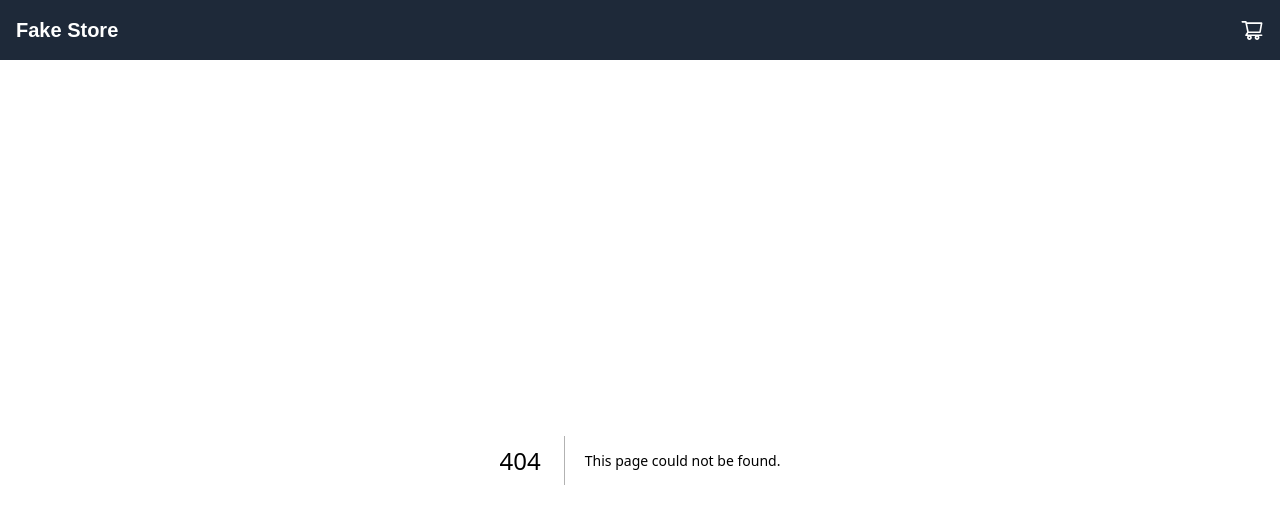
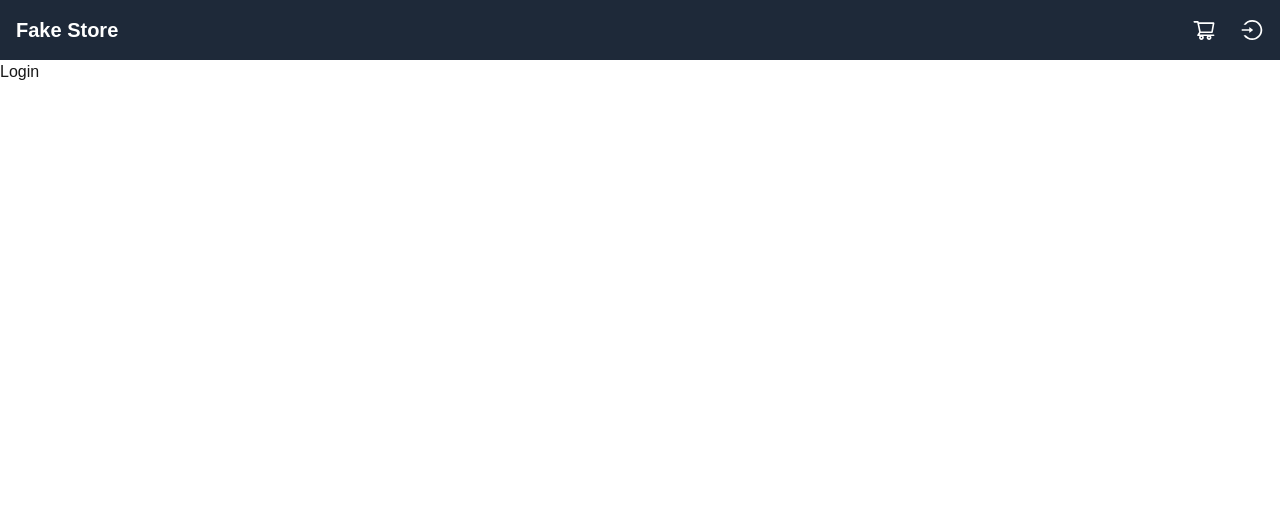
Before and after one commit to Akkuro/simple-store, a Next.js app in the folder fake-store-app/: page /login in a window 1280 px wide. Before the commit this address had no page. Shown: the top 524 px of the page. Built offline with nearby package versions, Linux system fonts and the light colour scheme.

Commit message:
Scaffold login page

```diff
--- /dev/null
+++ b/fake-store-app/src/app/login/page.tsx
@@ -0,0 +1,15 @@
+"use client";
+import { useAuth } from "@/contexts/AuthContext";
+import React from "react";
+
+const LoginPage: React.FC<undefined> = () => {
+  const {  } = useAuth();
+
+  return (
+    <div>
+        Login
+    </div>
+  );
+};
+
+export default LoginPage;
--- a/fake-store-app/src/components/Navbar.tsx
+++ b/fake-store-app/src/components/Navbar.tsx
@@ -1,5 +1,5 @@
 import Link from "next/link";
-import { AiOutlineShoppingCart } from "react-icons/ai";
+import { AiOutlineLogin, AiOutlineShoppingCart } from "react-icons/ai";
 
 export default function Navbar() {
   return (
@@ -8,9 +8,14 @@ export default function Navbar() {
         <Link href="/">
           <span className="text-xl font-bold cursor-pointer">Fake Store</span>
         </Link>
-        <Link href="/cart">
-          <AiOutlineShoppingCart className="text-2xl cursor-pointer" />
-        </Link>
+        <div className="flex gap-6 justify-between">
+            <Link href="/cart">
+              <AiOutlineShoppingCart className="text-2xl cursor-pointer" />
+            </Link>
+            <Link href="/login">
+              <AiOutlineLogin className="text-2xl cursor-pointer" />
+            </Link>
+        </div>
       </div>
     </nav>
   );
--- a/fake-store-app/src/utils/api.ts
+++ b/fake-store-app/src/utils/api.ts
@@ -23,7 +23,7 @@ export const loginUser = async (username: string, password: string) => {
       username,
       password,
     });
-    return response.data; // Renvoie le token ou d'autres données
+    return response.data;
   } catch (error) {
     console.error("Erreur lors de la connexion :", error);
     throw error;
```
